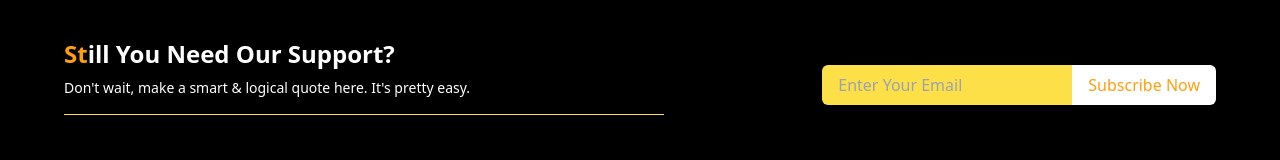
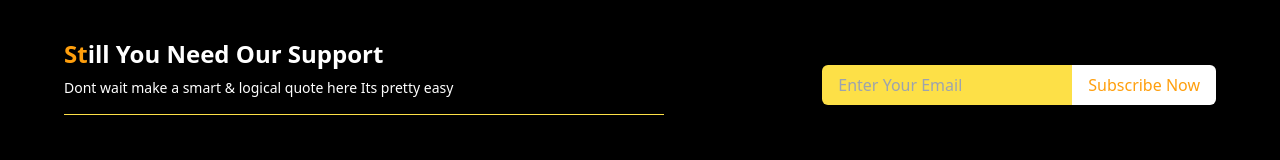
Before and after one commit to zahid817/food-tuck-project, a Next.js app: page /About in a window 1280 px wide. Shown: the part 2932-3092 px from the top of the page. Built offline with nearby package versions, Linux system fonts and the light colour scheme.

Commit message:
first commit

```diff
--- a/src/app/foodpage/page.tsx
+++ b/src/app/foodpage/page.tsx
@@ -24,9 +24,7 @@ export default function FoodList() {
   const [foodData, setFoodData] = useState<FoodData |null>(null);
   const [quantity, setQuantity] = useState<number>(1);
   const searchParams = useSearchParams();
-
   const router = useRouter()
-
   useEffect(() => {
     try {
         const foodparam= searchParams.get('food')
@@ -36,7 +34,7 @@ export default function FoodList() {
         }
     } catch (error) {
         ('Error loading product data')
-        console.error('Error parsing product:', error)
+        console.error(error)
     }
 }, [searchParams])
 
--- a/src/components/footer.tsx
+++ b/src/components/footer.tsx
@@ -1,4 +1,3 @@
-
 "use client";
 import Image from "next/image";
 import Link from "next/link";
@@ -14,9 +13,9 @@ export default function Footer() {
         <div className="flex flex-col md:flex-row items-center justify-between text-center md:text-left">
           <div>
             <h4 className="text-2xl font-semibold">
-              <span className="text-[#FF9F0D]">St</span>ill You Need Our Support?
+              <span className="text-[#FF9F0D]">St</span>ill You Need Our Support
             </h4>
-            <p className="text-sm pt-2">Don't wait, make a smart & logical quote here. It's pretty easy.</p>
+            <p className="text-sm pt-2">Dont wait make a smart & logical quote here Its pretty easy</p>
             <div className="border-b border-yellow-300 my-4 w-full md:w-[600px]"></div>
           </div>
           <div className="mt-4 md:mt-0">
--- a/src/components/home.tsx
+++ b/src/components/home.tsx
@@ -1,6 +1,5 @@
 // components/Hero.tsx
 "use client";
-
 import H1 from "@/images/productsImages/H1.png"
 import heroImage from "@/images/productsImages/unsplash_qom5MPOER-I.png"
 import Image from "next/image";
--- a/src/product-page/page.tsx
+++ b/src/product-page/page.tsx
@@ -26,7 +26,6 @@ export default function ProductList() {
 function ProductContent() {
   const searchParams = useSearchParams()
   const [quantity, setQuantity] = useState<number>(1);
-
   const [product, setProduct] = useState<FoodData | null>(null)
   const [error, setError] = useState<string | null>(null)
   const router = useRouter();
```
Also changed, not shown: src/components/foodpage.tsx (+2 -2 lines).
